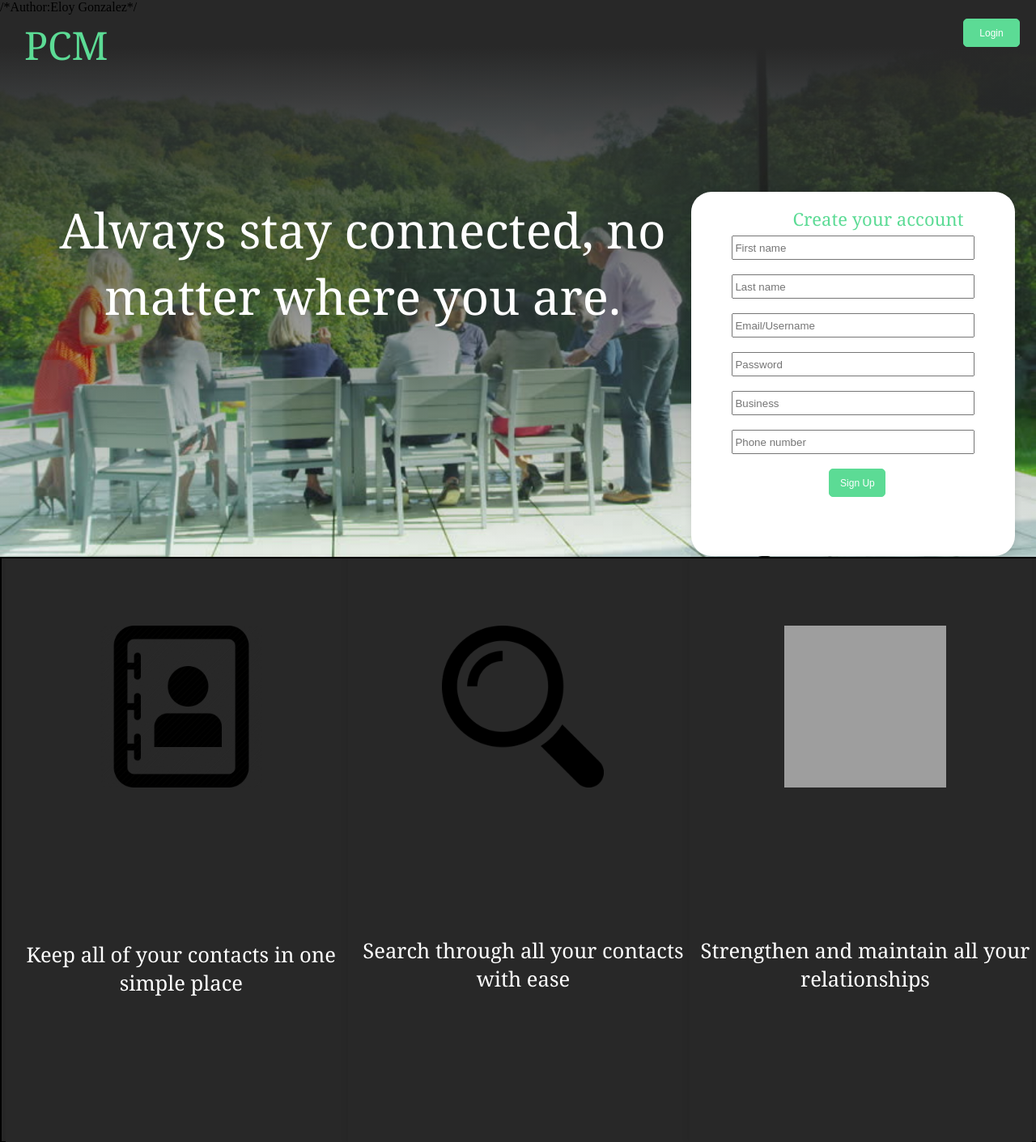
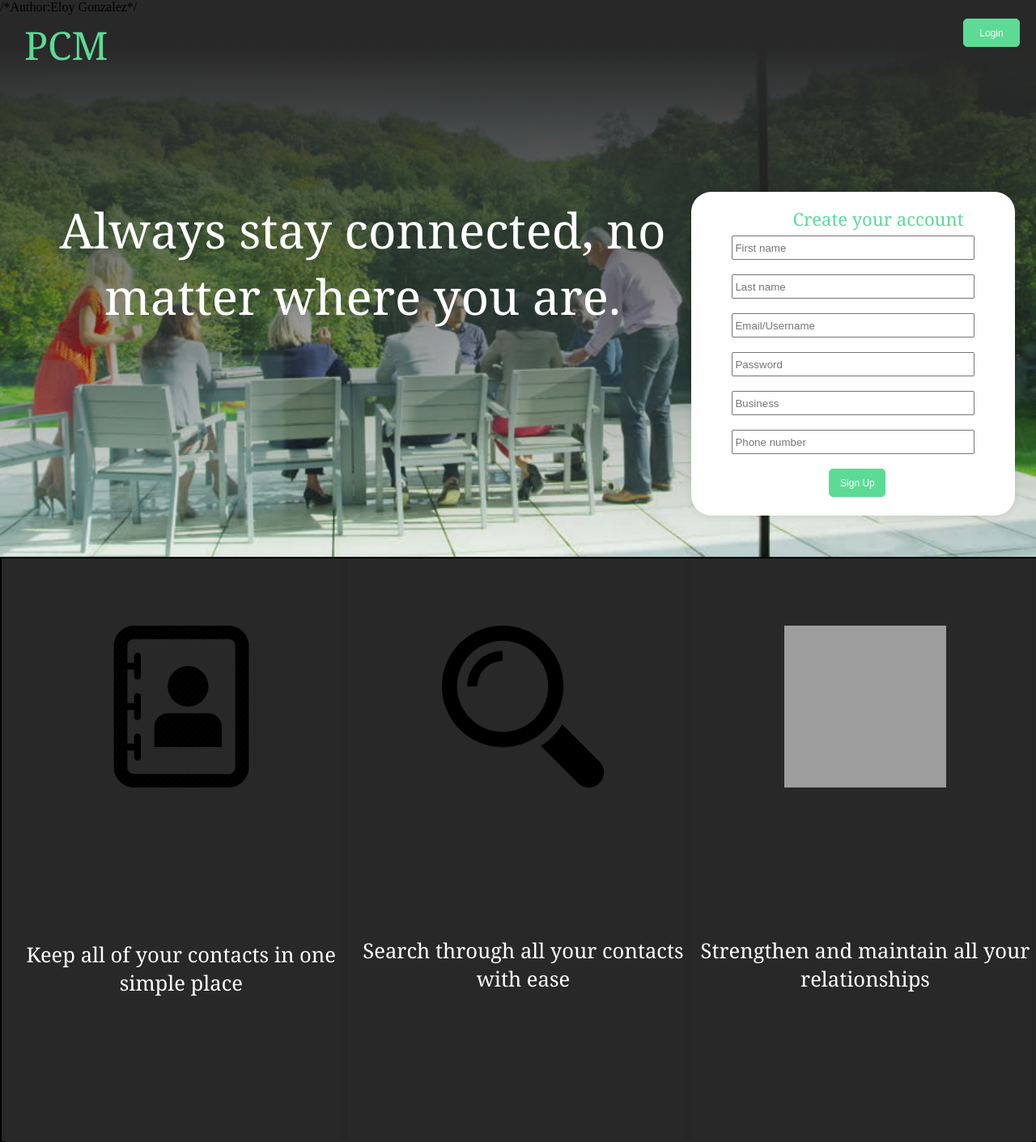
Before and after one commit to EloyGonzalez97/COP4331-Group9-small, a PHP site: page /homepage.html in a window 1280 px wide; the page is wider, and only the part inside the window is pictured. Shown: the top 1411 px of that part at 81% size. Run offline with PHP 8.4, Linux system fonts and the light colour scheme; grey boxes are pictures that could not be loaded.

Commit message:
Update UI'

```diff
--- a/home/homestyle.css
+++ b/home/homestyle.css
@@ -37,7 +37,7 @@ body{
     }
     .sign-up{
         width: 300px;
-        height: 450px;
+        height: 400px;
         display: block;
         background-color:#fff;
         border-radius: 25px;
@@ -198,7 +198,7 @@ span.psw {
     border: 1px solid #888;
     border-radius: 25px;
     width: 30%;
-    height: 45%
+    height: 50%;
 }
 
 .close {
```
